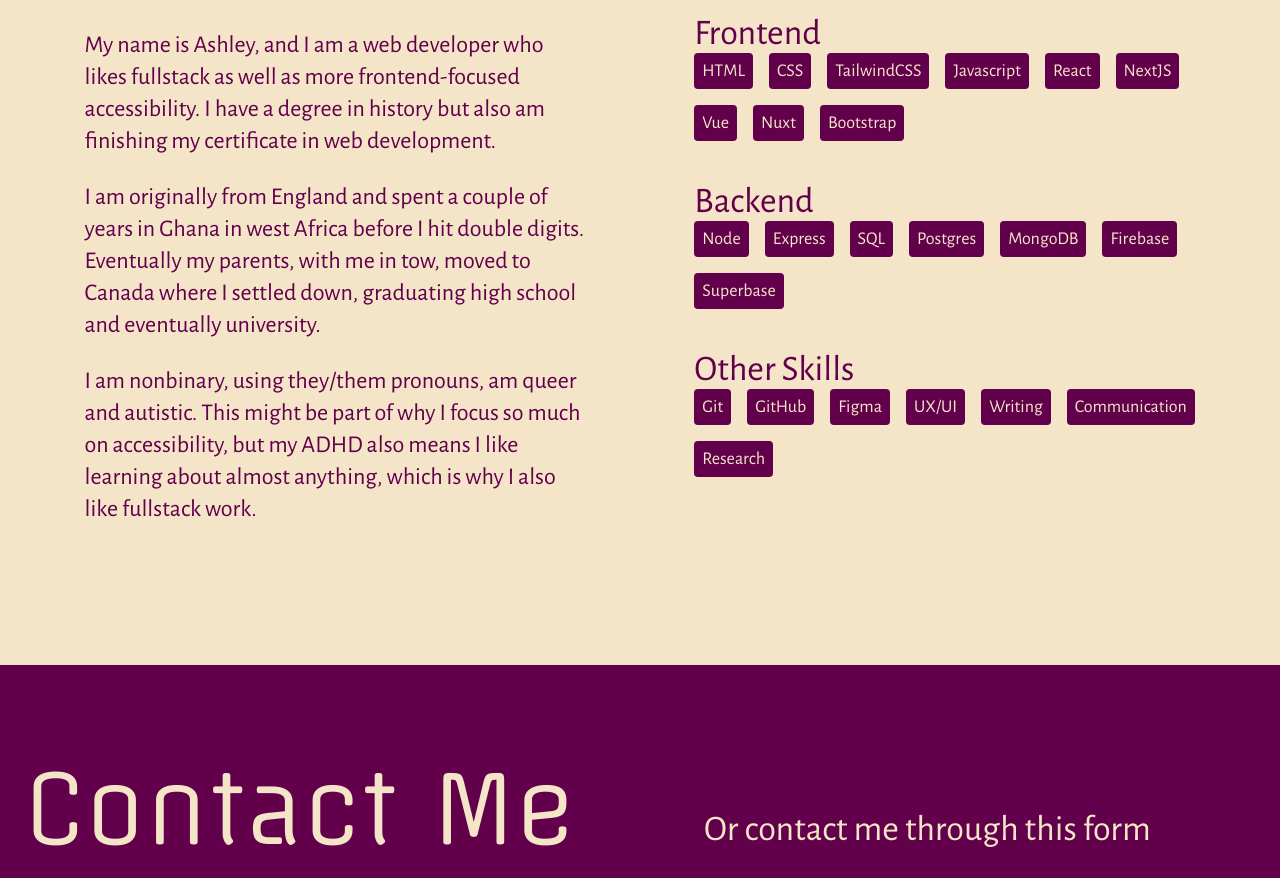
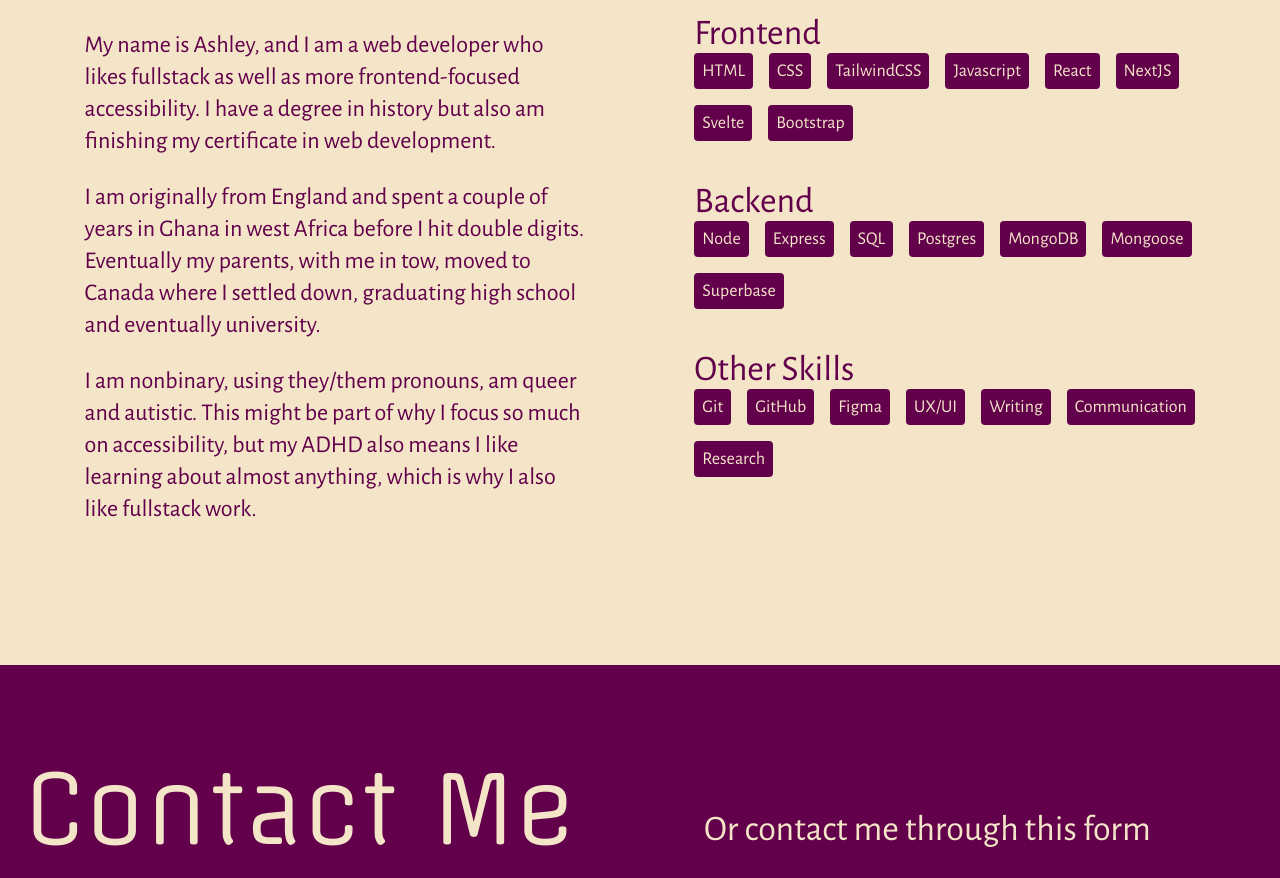
Before and after one commit to AshlavaDev/portfolio, a Next.js app: page / in a window 1280 px wide. Shown: the part 1735-2613 px from the top of the page. Built offline with nearby package versions, Linux system fonts and the light colour scheme.

Commit message:
remove skill hover effect

```diff
--- a/components/About.tsx
+++ b/components/About.tsx
@@ -3,8 +3,8 @@ import Skill from './Skill';
 
 type Props = {}
 
-const frontendSkills: string[] = ['HTML', 'CSS', 'TailwindCSS', 'Javascript', 'React', 'NextJS', 'Vue', 'Nuxt', 'Bootstrap'];
-const backendSkills: string[] = ['Node', 'Express', 'SQL', 'Postgres', 'MongoDB', 'Firebase', 'Superbase'];
+const frontendSkills: string[] = ['HTML', 'CSS', 'TailwindCSS', 'Javascript', 'React', 'NextJS', 'Svelte', 'Bootstrap'];
+const backendSkills: string[] = ['Node', 'Express', 'SQL', 'Postgres', 'MongoDB', 'Mongoose', 'Superbase'];
 const otherSkills: string[] = ['Git', 'GitHub', 'Figma', 'UX/UI', 'Writing', 'Communication', 'Research'];
 
 export default function About({}: Props) {
--- a/components/Skill.tsx
+++ b/components/Skill.tsx
@@ -6,6 +6,6 @@ type Props = {
 
 export default function Skill({skill}: Props) {
   return (
-    <span className='md:text-lg md:hover:text-xl px-2 py-1 bg-burgundy text-cream rounded'>{skill}</span>
+    <span className='md:text-lg px-2 py-1 bg-burgundy text-cream rounded'>{skill}</span>
   )
 };
```
